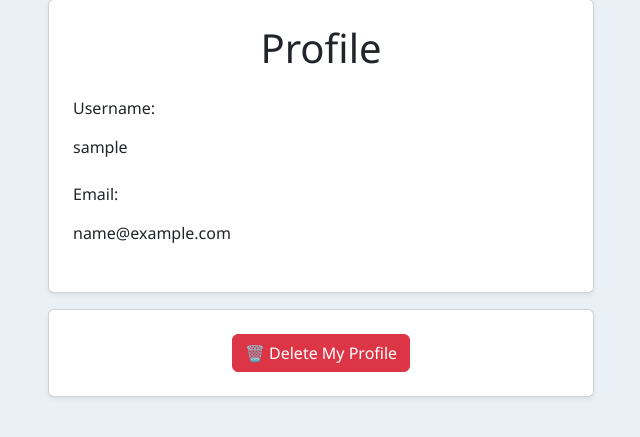
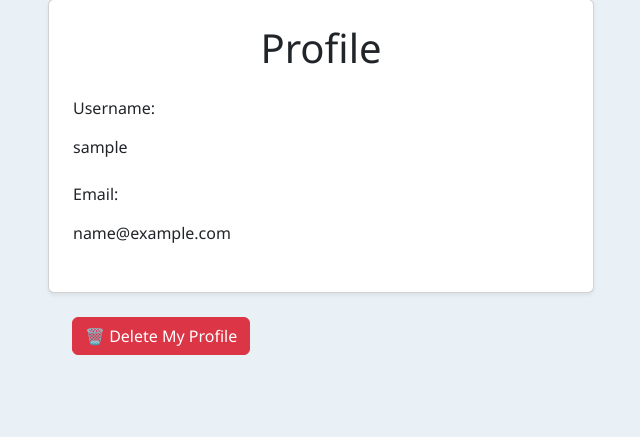
Before and after one commit to emiliana0/BabyBloom, a Flask app: page /profile in a window 1280 px wide. Shown: the part 159-596 px from the top of the page, without its empty margins (319-959 px from the left). Run offline with Flask 3, Linux system fonts and the light colour scheme; the visitor is signed in with stand-in values (Sample User, id 1).

Commit message:
Fix delete profile button

```diff
--- a/app/templates/profile.html
+++ b/app/templates/profile.html
@@ -22,8 +22,7 @@
             </div>
         </div>
 
-        <div class="card shadow-sm mt-3">
-            <div class="card-body p-4 text-center">
+            <div class="card-body p-4">
                 <form
                     method="POST"
                     action="{{ url_for('auth.delete_profile') }}"
@@ -32,7 +31,6 @@
                     <button type="submit" class="btn btn-danger">🗑️ Delete My Profile</button>
                 </form>
             </div>
-        </div>
 
     </div>
 </div>
```
